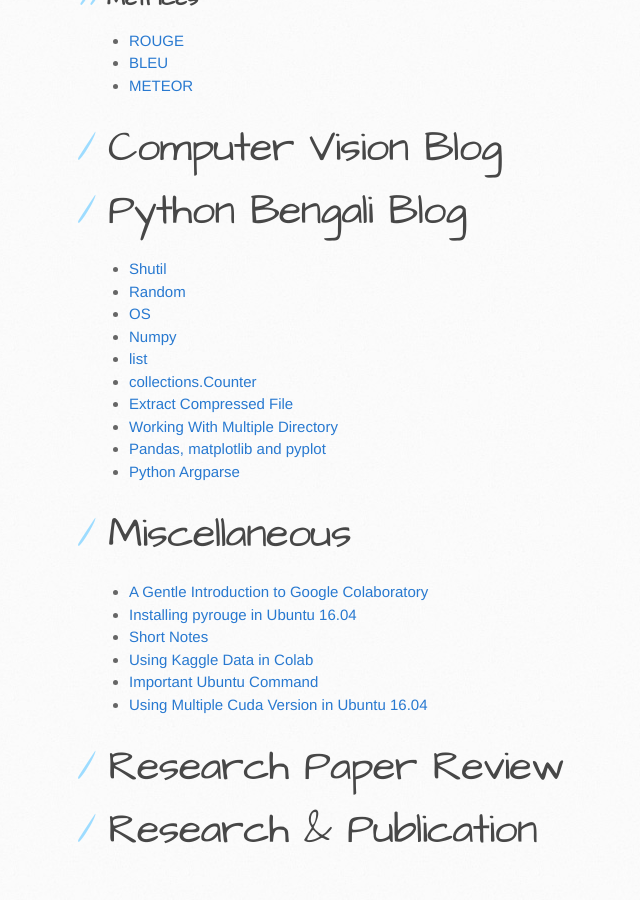
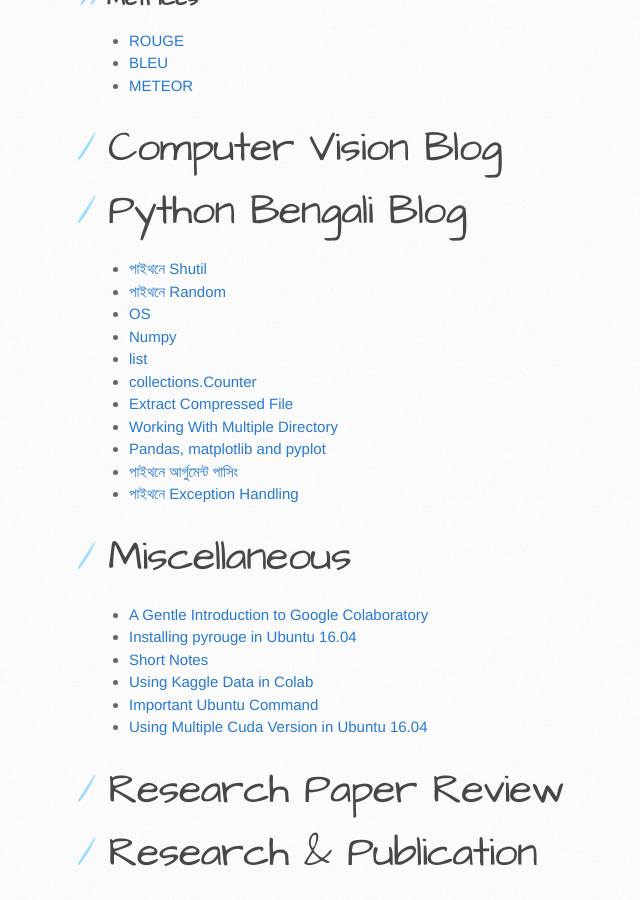
Before and after one commit to sagorbrur/sagorbrur.github.io, a Jekyll site: the page built from index.md, in a window 1280 px wide and 900 px high, scrolled down 1176 px. Shown: the whole window, without its empty margins (61-701 px from the left). Built offline with Jekyll 4.4.1, drawn with Linux system fonts in a browser that asks for light colours; our own code applies the rules of GitHub Pages for plain Markdown files.

Commit message:
Update index.md

```diff
--- a/index.md
+++ b/index.md
@@ -42,8 +42,8 @@
 
 
 # Python Bengali Blog
-* [Shutil](python_bn/shutil.md)
-* [Random](python_bn/random.md)
+* [পাইথনে Shutil](python_bn/shutil.md)
+* [পাইথনে Random](python_bn/random.md)
 * [OS](python_bn/os_py.md)
 * [Numpy](python_bn/numpy.md)
 * [list](python_bn/list.md)
@@ -51,7 +51,8 @@
 * [Extract Compressed File](python_bn/extracting_python.md)
 * [Working With Multiple Directory](python_bn/working_with_directory.md)
 * [Pandas, matplotlib and pyplot](python_bn/Pandas_and_matplotlib.md)
-* [Python Argparse](python_bn/python_argparse.md)
+* [পাইথনে আর্গুমেন্ট পাসিং](python_bn/python_argparse.md)
+* [পাইথনে Exception Handling](python_bn/exception_handling.md)
 
 # Miscellaneous
 * [A Gentle Introduction to Google Colaboratory](miscellaneous/colab_intro.md)
```
